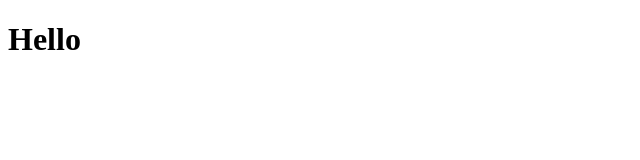
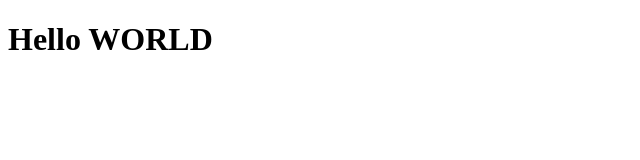
Before and after one commit to parvinaxoliyeva/new, a plain HTML site: page index.html in a window 1280 px wide. Shown: the whole page, without its empty margins (0-640 px from the left). Drawn offline with Linux system fonts and the light colour scheme.

Commit message:
second commit

```diff
--- a/index.html
+++ b/index.html
@@ -8,6 +8,6 @@
     <link rel="stylesheet" href="./style.css">
 </head>
 <body>
-    <h1>Hello</h1>
+    <h1>Hello WORLD</h1>
 </body>
 </html>
```
